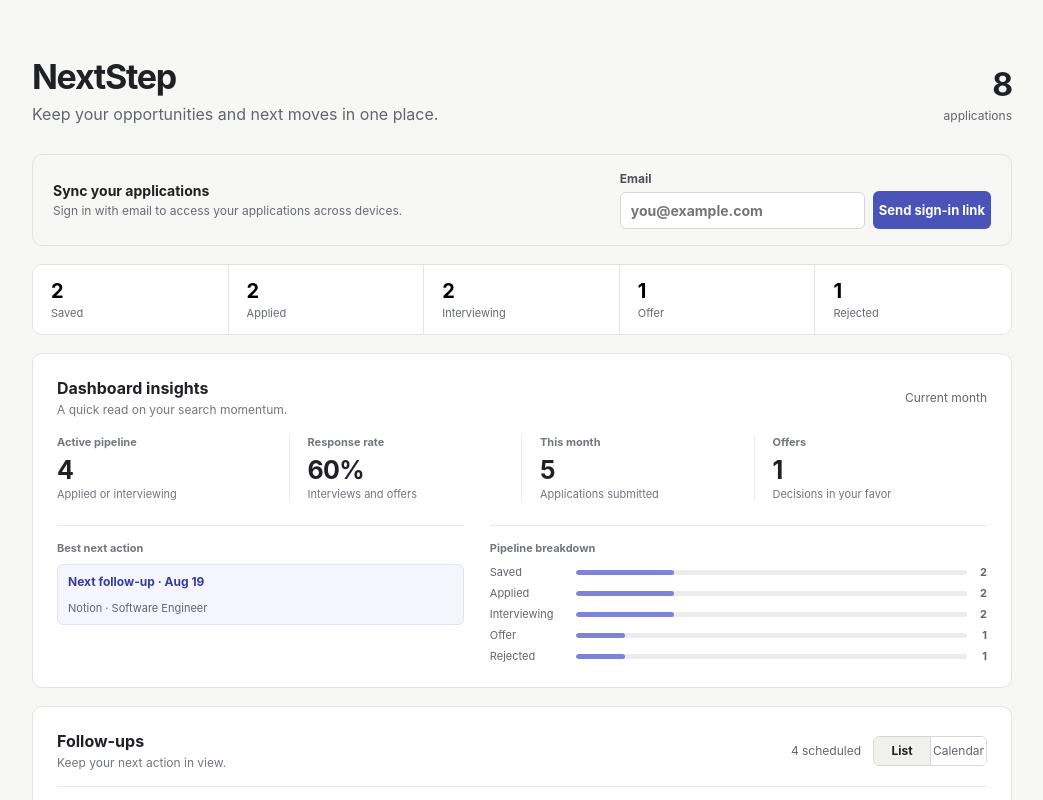
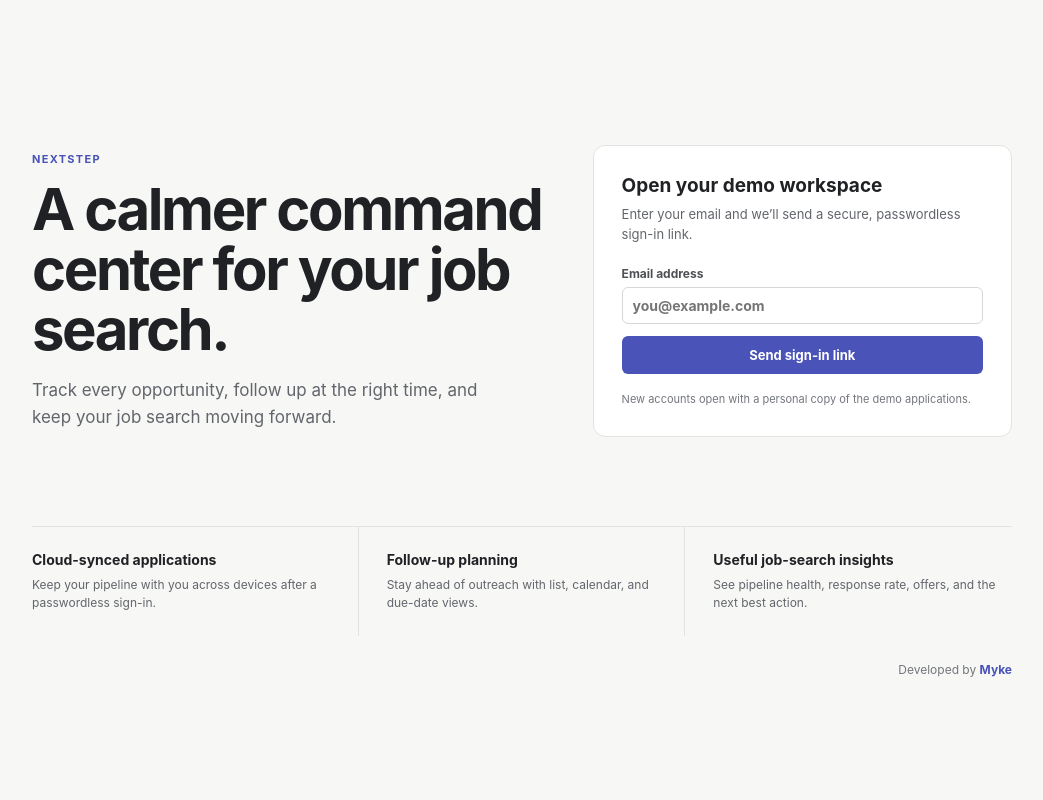
Before and after one commit to MykeRam/nextstep, a React (Vite) app: page / in a window 1280 px wide. Shown: the top 800 px of the page, without its empty margins (118-1161 px from the left). Built offline with nearby package versions, Linux system fonts and the light colour scheme; no server answers.

Commit message:
Add landing page and dashboard gate

```diff
--- a/src/App.tsx
+++ b/src/App.tsx
@@ -8,6 +8,7 @@ import { Applications } from './components/Applications/Applications';
 import { AuthPanel } from './components/AuthPanel/AuthPanel';
 import { FollowUps } from './components/FollowUps/FollowUps';
 import { FollowUpReminders } from './components/FollowUpReminders/FollowUpReminders';
+import { LandingPage } from './components/LandingPage/LandingPage';
 import { StatusSummary } from './components/StatusSummary/StatusSummary';
 import { emptyDraft } from './data/starterApplications';
 import { useAuth } from './hooks/useAuth';
@@ -190,6 +191,18 @@ export default function App() {
     setView('list');
   }
 
+  if (loading) {
+    return (
+      <main className="landing-shell landing-shell_loading">
+        <p>Checking your secure session…</p>
+      </main>
+    );
+  }
+
+  if (!user) {
+    return <LandingPage isConfigured={isConfigured} onSendMagicLink={sendMagicLink} />;
+  }
+
   return (
     <main className="app-shell">
       <AppHeader applicationCount={applications.length} />
--- /dev/null
+++ b/src/components/LandingPage/LandingPage.tsx
@@ -0,0 +1,86 @@
+import { FormEvent, useState } from 'react';
+
+import { AppFooter } from '../AppFooter/AppFooter';
+
+type LandingPageProps = {
+  isConfigured: boolean;
+  onSendMagicLink: (email: string) => Promise<string | null>;
+};
+
+const benefits = [
+  {
+    title: 'Cloud-synced applications',
+    description: 'Keep your pipeline with you across devices after a passwordless sign-in.',
+  },
+  {
+    title: 'Follow-up planning',
+    description: 'Stay ahead of outreach with list, calendar, and due-date views.',
+  },
+  {
+    title: 'Useful job-search insights',
+    description: 'See pipeline health, response rate, offers, and the next best action.',
+  },
+];
+
+export function LandingPage({ isConfigured, onSendMagicLink }: LandingPageProps) {
+  const [email, setEmail] = useState('');
+  const [message, setMessage] = useState('');
+  const [submitting, setSubmitting] = useState(false);
+
+  async function handleSubmit(event: FormEvent<HTMLFormElement>) {
+    event.preventDefault();
+    setSubmitting(true);
+    const error = await onSendMagicLink(email);
+    setMessage(error ?? 'Check your email for a secure sign-in link.');
+    setSubmitting(false);
+  }
+
+  return (
+    <main className="landing-shell">
+      <section className="landing-hero" aria-labelledby="landing-title">
+        <div className="landing-intro">
+          <p className="landing-brand">NEXTSTEP</p>
+          <h1 id="landing-title">A calmer command center for your job search.</h1>
+          <p>
+            Track every opportunity, follow up at the right time, and keep your job search moving
+            forward.
+          </p>
+        </div>
+        <section className="landing-sign-in" aria-labelledby="sign-in-title">
+          <h2 id="sign-in-title">Open your demo workspace</h2>
+          <p>Enter your email and we’ll send a secure, passwordless sign-in link.</p>
+          <form className="landing-auth-form" onSubmit={handleSubmit}>
+            <label>
+              Email address
+              <input
+                disabled={!isConfigured || submitting}
+                onChange={(event) => setEmail(event.target.value)}
+                placeholder="you@example.com"
+                required
+                type="email"
+                value={email}
+              />
+            </label>
+            <button className="primary-button" disabled={!isConfigured || submitting} type="submit">
+              {submitting ? 'Sending…' : 'Send sign-in link'}
+            </button>
+          </form>
+          {message && <p className="landing-auth-message">{message}</p>}
+          {!isConfigured && (
+            <p className="landing-auth-error">Sign-in is not configured for this deployment yet.</p>
+          )}
+          <small>New accounts open with a personal copy of the demo applications.</small>
+        </section>
+      </section>
+      <section className="landing-benefits" aria-label="NextStep features">
+        {benefits.map((benefit) => (
+          <article key={benefit.title}>
+            <h2>{benefit.title}</h2>
+            <p>{benefit.description}</p>
+          </article>
+        ))}
+      </section>
+      <AppFooter />
+    </main>
+  );
+}
--- a/src/styles.css
+++ b/src/styles.css
@@ -29,6 +29,116 @@ button {
   width: min(100% - 32px, 980px);
   margin: 0 auto;
   padding: 56px 0 80px;
+}
+.landing-shell {
+  width: min(100% - 32px, 980px);
+  margin: 0 auto;
+  min-height: 100vh;
+  padding: 56px 0 40px;
+}
+.landing-shell_loading {
+  align-items: center;
+  color: #62666c;
+  display: flex;
+  font-size: 14px;
+  justify-content: center;
+}
+.landing-hero {
+  align-items: center;
+  display: grid;
+  gap: 48px;
+  grid-template-columns: 1.1fr 0.9fr;
+  min-height: 470px;
+}
+.landing-intro {
+  max-width: 540px;
+}
+.landing-brand {
+  color: #4953b8;
+  font-size: 11px;
+  font-weight: 750;
+  letter-spacing: 0.12em;
+  margin-bottom: 14px;
+}
+.landing-intro h1 {
+  font-size: clamp(38px, 5vw, 58px);
+  letter-spacing: -2.4px;
+  line-height: 1.03;
+  margin-bottom: 18px;
+}
+.landing-intro > p:last-child {
+  color: #62666c;
+  font-size: 17px;
+  line-height: 1.55;
+  margin-bottom: 0;
+  max-width: 485px;
+}
+.landing-sign-in {
+  background: #fff;
+  border: 1px solid #e3e3df;
+  border-radius: 12px;
+  padding: 28px;
+}
+.landing-sign-in h2 {
+  font-size: 19px;
+}
+.landing-sign-in > p {
+  color: #62666c;
+  font-size: 13px;
+  line-height: 1.5;
+  margin: 8px 0 0;
+}
+.landing-auth-form {
+  display: grid;
+  gap: 12px;
+  grid-template-columns: 1fr;
+  margin-top: 22px;
+}
+.landing-auth-form .primary-button {
+  width: 100%;
+}
+.landing-auth-message,
+.landing-auth-error {
+  font-size: 12px !important;
+  margin-top: 12px !important;
+}
+.landing-auth-message {
+  color: #4953b8 !important;
+}
+.landing-auth-error {
+  color: #a54747 !important;
+}
+.landing-sign-in small {
+  color: #73777d;
+  display: block;
+  font-size: 11px;
+  line-height: 1.45;
+  margin-top: 18px;
+}
+.landing-benefits {
+  border-top: 1px solid #e3e3df;
+  display: grid;
+  grid-template-columns: repeat(3, 1fr);
+}
+.landing-benefits article {
+  border-right: 1px solid #e3e3df;
+  padding: 24px 28px;
+}
+.landing-benefits article:first-child {
+  padding-left: 0;
+}
+.landing-benefits article:last-child {
+  border-right: 0;
+  padding-right: 0;
+}
+.landing-benefits h2 {
+  font-size: 14px;
+}
+.landing-benefits p {
+  color: #62666c;
+  font-size: 12px;
+  line-height: 1.5;
+  margin: 8px 0 0;
 }
 .app-footer {
   color: #73777d;
@@ -717,6 +827,25 @@ time {
   .app-shell {
     padding-top: 32px;
   }
+  .landing-shell {
+    padding-top: 32px;
+  }
+  .landing-hero {
+    gap: 30px;
+    grid-template-columns: 1fr;
+    min-height: auto;
+    padding: 34px 0 46px;
+  }
+  .landing-benefits {
+    grid-template-columns: 1fr;
+  }
+  .landing-benefits article,
+  .landing-benefits article:first-child,
+  .landing-benefits article:last-child {
+    border-bottom: 1px solid #e3e3df;
+    border-right: 0;
+    padding: 18px 0;
+  }
   header {
     align-items: start;
   }
```
